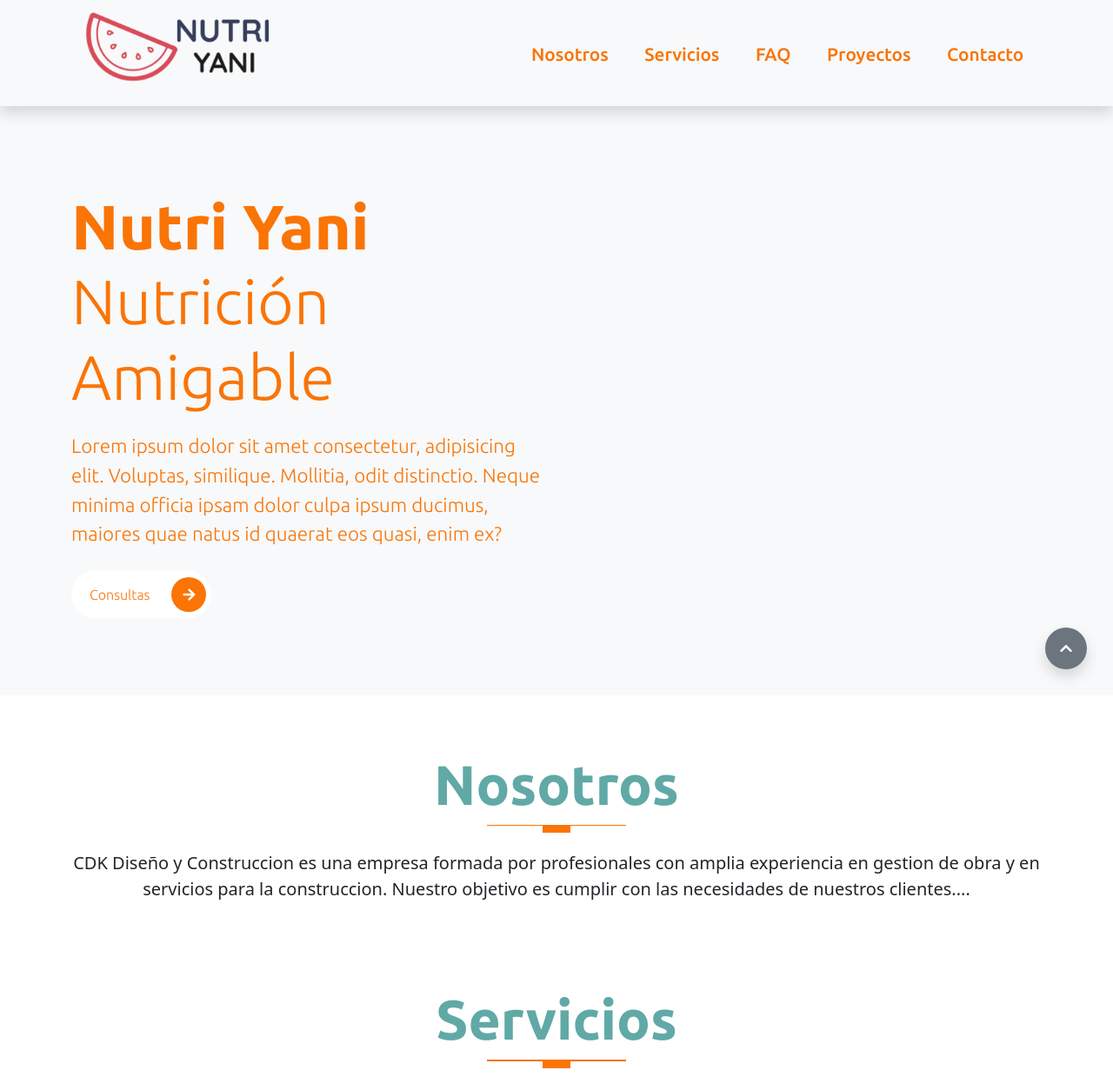
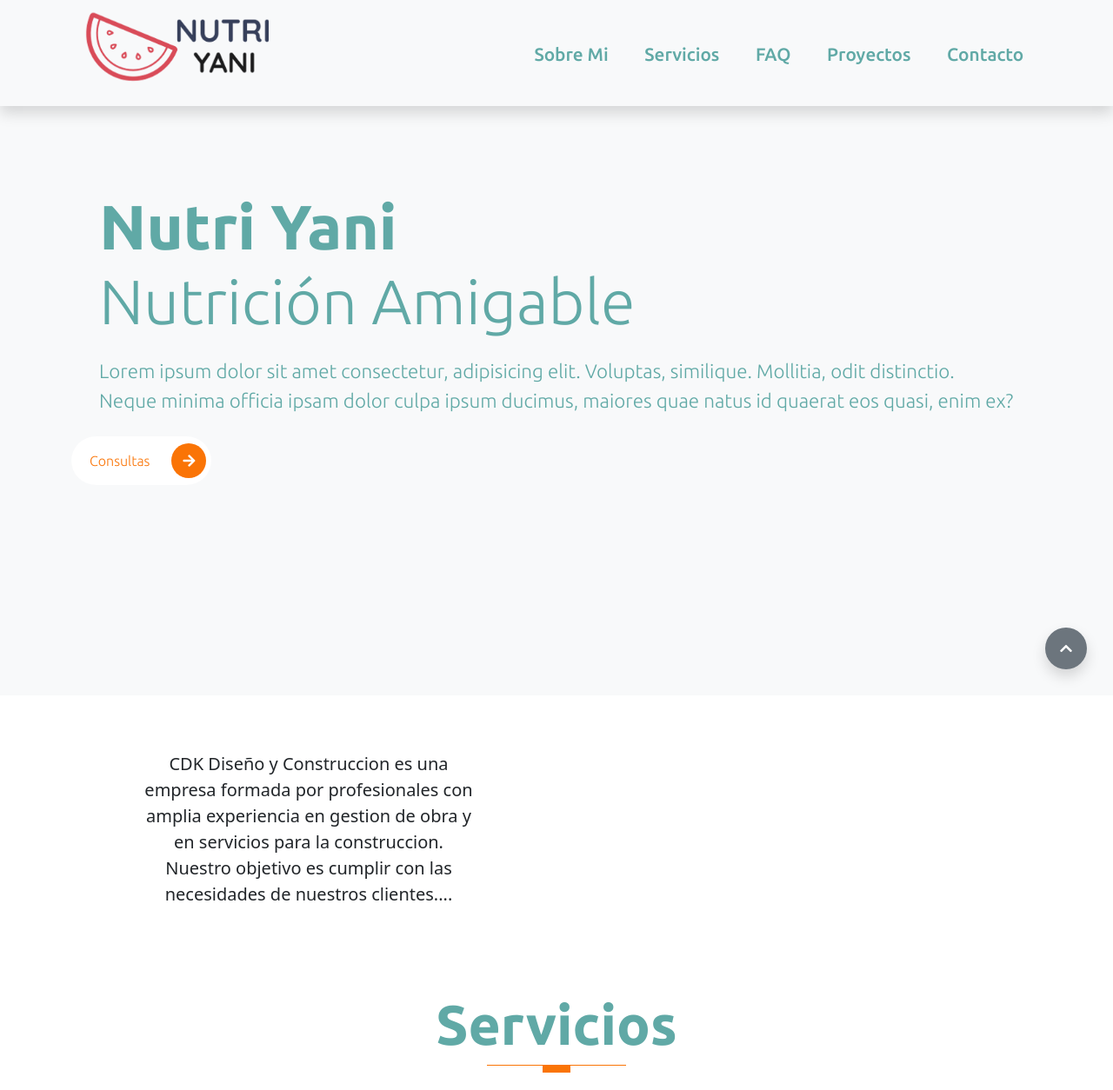
Before and after one commit to JEDolce/yani-nutricion-web, a website: page index.html in a window 1280 px wide. Shown: the top 1254 px of the page at 87% size. Drawn offline with Linux system fonts and the light colour scheme.

Commit message:
Mejoras en navbar e intro

```diff
--- a/index.html
+++ b/index.html
@@ -23,7 +23,6 @@
 
   <!-- INTRO SECTION -->
   <section id="home" class="intro-section">
-
     <!-- Navbar -->
     <nav class="navbar navbar-expand-lg navbar-light menu shadow" id="nav">
       <div class="container">
@@ -37,7 +36,7 @@
         <div class="collapse navbar-collapse justify-content-end links-container" id="navbarNav">
           <ul class="navbar-nav links">
             <li class="nav-item">
-              <a class="nav-link active" aria-current="page" href="#nosotros">Nosotros</a>
+              <a class="nav-link active" aria-current="page" href="#nosotros">Sobre mi</a>
             </li>
             <li class="nav-item">
               <a class="nav-link" href="#services">Servicios</a>
@@ -58,8 +57,7 @@
 
     <div class="container">
       <div class="row align-items-center text-white">
-        <!-- Content for Video -->
-        <div class="col-md-6 intros ">
+        <div class="col-sm-12 intros ">
           <h1 class="display-2">
             <span class="display-2--intro">Nutri Yani</span><br>
             <span class="display-6--intro">Nutrición Amigable</span>
@@ -73,11 +71,6 @@
             </span>
           </button>
         </div>
-
-        <!-- Content for Intro -->
-        <div class="col-md-6 intros">
-
-        </div>
       </div>
     </div>
     <!-- <svg xmlns="http://www.w3.org/2000/svg" viewBox="0 0 1440 320">
@@ -89,13 +82,20 @@
 
   <!-- NOSOTROS SECTION -->
   <section id="nosotros" class="nosotros mt-5">
-    <div class="row text-center">
-      <h1 class="display-3 fw-bold">Nosotros</h1> <!-- display-n° me da el tamaño de la letra -->
-      <div class="heading-line mb-1"></div>
-      <p class="lead"><b>CDK Diseño y Construccion</b> es una empresa formada por profesionales con amplia experiencia
-        en
-        gestion de obra y en servicios para la construccion. Nuestro objetivo es cumplir con las necesidades de nuestros
-        clientes....</p>
+    <div class="container">
+      <div class="row text-center">
+        <div class="col-lg-6">
+          <p class="lead"><b>CDK Diseño y Construccion</b> es una empresa formada por profesionales con amplia
+            experiencia
+            en
+            gestion de obra y en servicios para la construccion. Nuestro objetivo es cumplir con las necesidades de
+            nuestros
+            clientes....</p>
+        </div>
+        <div class="col-lg-6">
+
+        </div>
+      </div>
     </div>
   </section>
 
--- a/styles/components/_typography.scss
+++ b/styles/components/_typography.scss
@@ -9,6 +9,7 @@ p {
 
 // DISPLAY-2
 .display-2 {
+    padding: 0 2rem;
     margin-bottom: 1rem;
     text-transform: capitalize;
     font-family: 'Ubuntu', sans-serif;
--- a/styles/sections/_intro.scss
+++ b/styles/sections/_intro.scss
@@ -20,7 +20,7 @@
     }
 
     span {
-        color: $orange-1;
+        color: $first-color;
     }
 
     .video-box {
--- a/styles/sections/_navbar.scss
+++ b/styles/sections/_navbar.scss
@@ -15,7 +15,7 @@
 
         a {
             font-family: 'Ubuntu', sans-serif;
-            color: $orange-1 !important;
+            color: $first-color !important;
             text-transform: capitalize;
             font-weight: 500;
             font-size: 1.3rem;
```
Also changed, not shown: styles/style.css, 1 other file.
